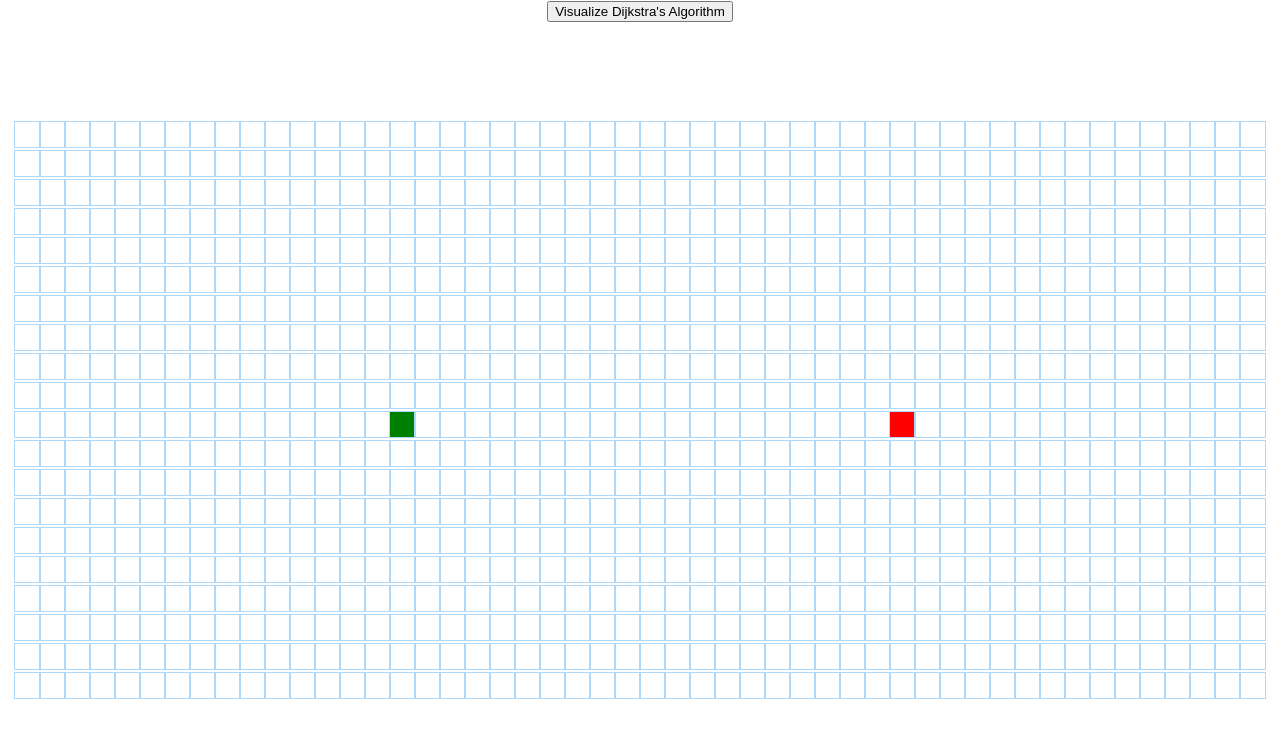
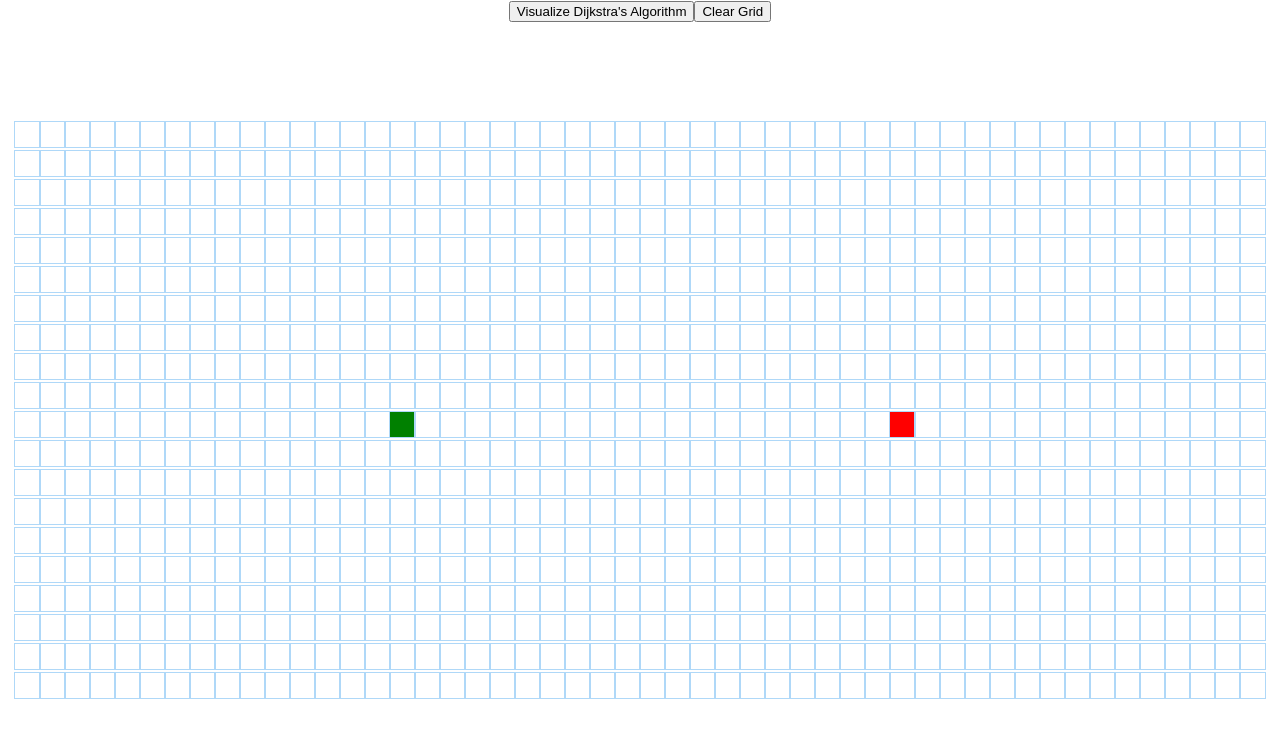
Before and after one commit to sakshi-dhamija/Pathfinder-Visualiser, a React (Create React App) app: page / in a window 1280 px wide. Shown: the top 738 px of the page. Built offline with nearby package versions, Linux system fonts and the light colour scheme.

Commit message:
Add a button to clear board after visualization completes.

```diff
--- a/src/PathfindingVisualiser/PathfindingVisualiser.jsx
+++ b/src/PathfindingVisualiser/PathfindingVisualiser.jsx
@@ -14,6 +14,7 @@ export default class PathfindingVisualiser extends Component {
     this.state = {
       grid: [],
       mouseIsPressed: false,
+      locked: false,
     };
   }
 
@@ -35,6 +36,14 @@ export default class PathfindingVisualiser extends Component {
 
   handleMouseUp() {
     this.setState({mouseIsPressed: false});
+  }
+
+  lockGrid(){
+    this.setState({locked: true});
+  }
+
+  unLockGrid(){
+    this.setState({locked: false});
   }
 
   animateDijkstra(visitedNodesInOrder, nodesInShortestPathOrder) {
@@ -59,6 +68,7 @@ export default class PathfindingVisualiser extends Component {
         const node = nodesInShortestPathOrder[i];
         document.getElementById(`node-${node.row}-${node.col}`).className =
           'node node-shortest-path';
+        if(i === nodesInShortestPathOrder.length-1) this.unLockGrid(); // make it possible again to change, clear grid
       }, 50 * i);
     }
   }
@@ -67,9 +77,28 @@ export default class PathfindingVisualiser extends Component {
     const {grid} = this.state;
     const startNode = grid[START_NODE_ROW][START_NODE_COL];
     const finishNode = grid[FINISH_NODE_ROW][FINISH_NODE_COL];
+    this.lockGrid(); // make it impossible to change in grid until finishing visualizing
     const visitedNodesInOrder = dijkstra(grid, startNode, finishNode);
     const nodesInShortestPathOrder = getNodesInShortestPathOrder(finishNode);
     this.animateDijkstra(visitedNodesInOrder, nodesInShortestPathOrder);
+  }
+
+  clearGrid(){
+    if (this.state.locked) return;
+    const {grid} = this.state;
+    for(let row=0;row<grid.length;row++){
+      for(let col=0;col<grid[row].length;col++){
+        if(row === START_NODE_ROW && col === START_NODE_COL){
+          document.getElementById(`node-${row}-${col}`).className ='node node-start';
+          continue;
+        }
+        if(row === FINISH_NODE_ROW && col === FINISH_NODE_COL){
+          document.getElementById(`node-${row}-${col}`).className ='node node-finish';
+          continue;
+        }
+        document.getElementById(`node-${row}-${col}`).className ='node';
+      }
+    }
   }
 
   render() {
@@ -79,6 +108,9 @@ export default class PathfindingVisualiser extends Component {
       <>
         <button onClick={() => this.visualizeDijkstra()}>
           Visualize Dijkstra's Algorithm
+        </button>
+        <button disabled = {this.state.locked} onClick={() => this.clearGrid()}>
+          Clear Grid
         </button>
         <div className="grid">
           {grid.map((row, rowIdx) => {
```
